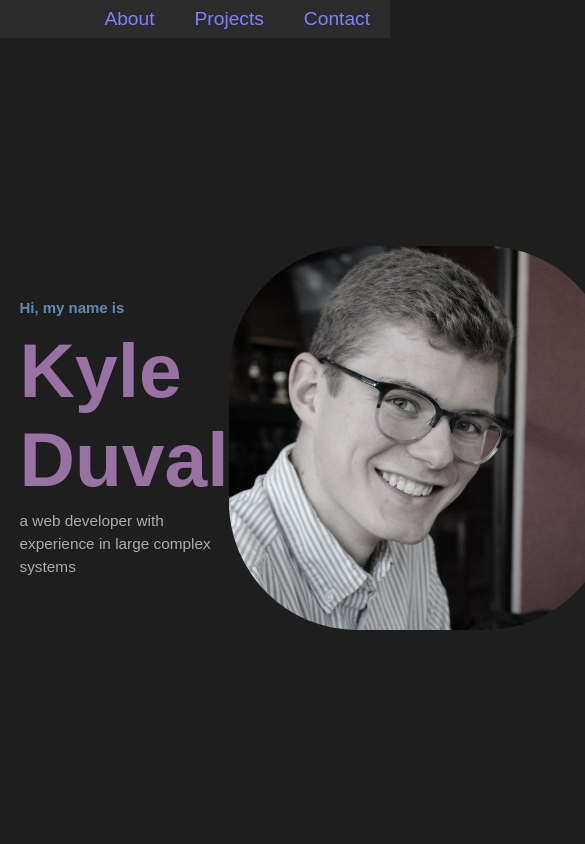
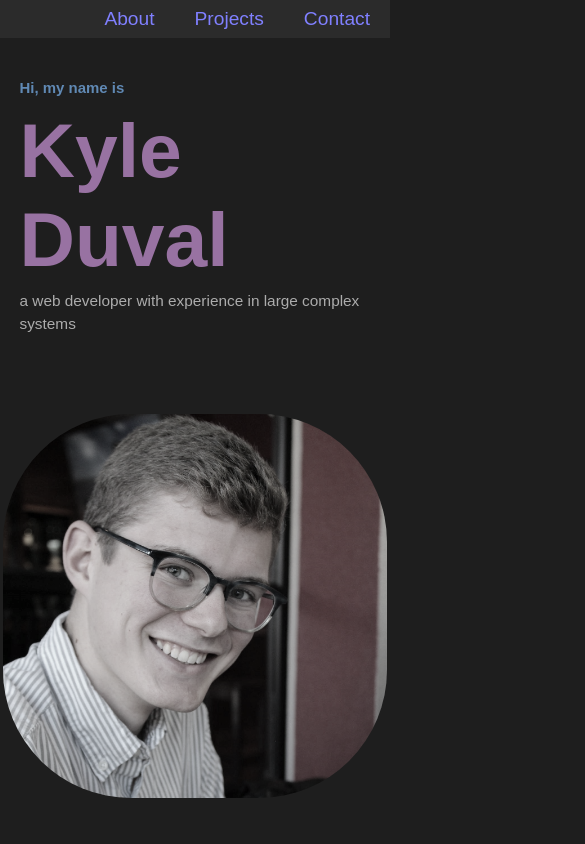
Before and after one commit to kylebenji/kylebenji.github.io, a website: page index.html in a window 390 px wide. Shown: the top 844 px of the page, 585 px wide, since content can reach past the window. Drawn offline with Linux system fonts and the light colour scheme.

Commit message:
formatting pic

```diff
--- a/src/styles.css
+++ b/src/styles.css
@@ -307,4 +307,10 @@ li {
     margin-right: 0;
     margin-top: 30px;
   }
+
+  #welcome-section {
+    align-items: center;
+    flex-direction: column;
+    justify-content: space-evenly;
+  }
 }
```
